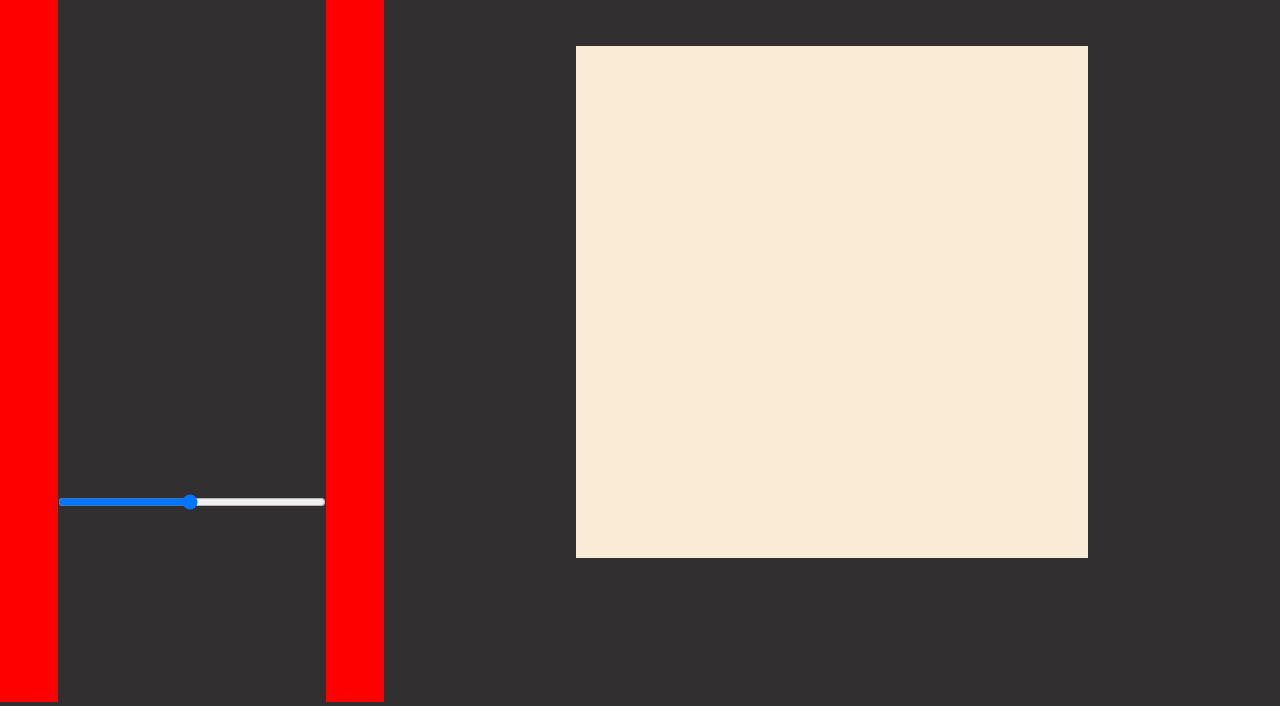
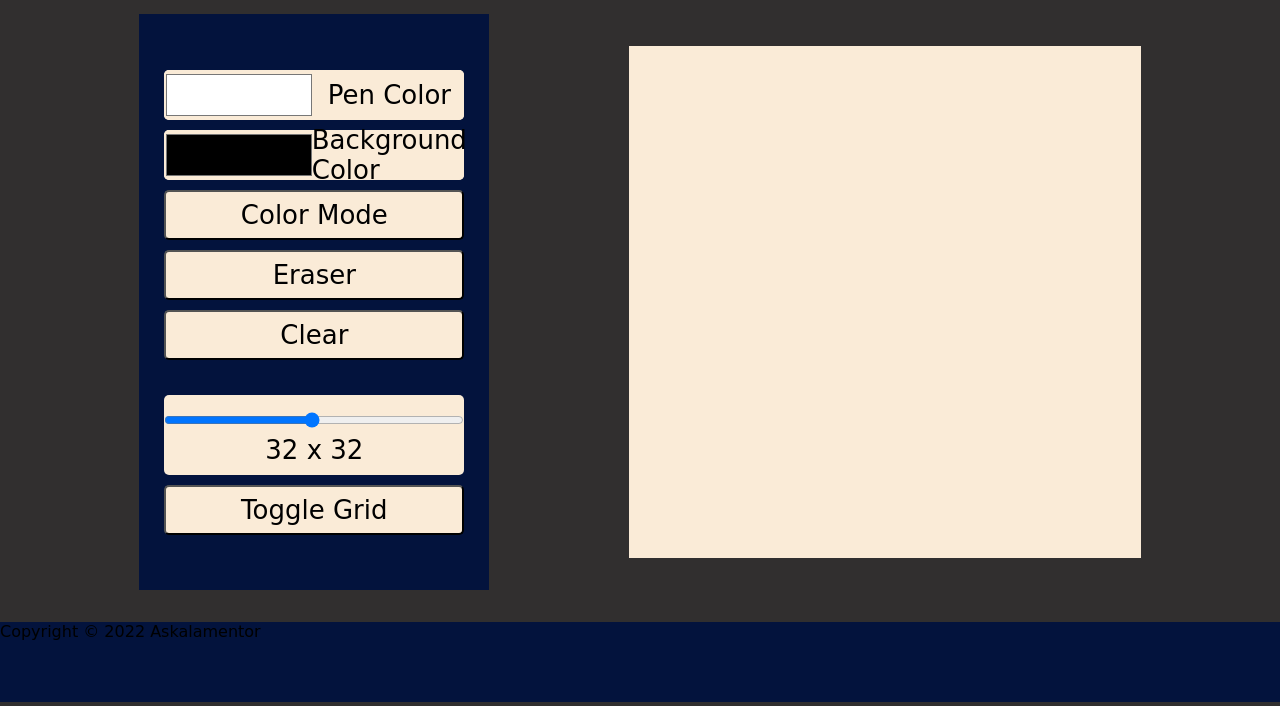
Before and after one commit to uguryilmazdev/etch-a-sketch, a plain HTML site: page index.html in a window 1280 px wide. Shown: the part 98-804 px from the top of the page. Drawn offline with Linux system fonts and the light colour scheme; a web font is replaced by a local one.

Commit message:
Create control buttons module

```diff
--- a/index.html
+++ b/index.html
@@ -1,26 +1,47 @@
 <!DOCTYPE html>
 <html lang="en">
+
 <head>
     <meta charset="UTF-8">
     <meta name="description" content="Etch a sketch application">
     <meta name="viewport" content="width=device-width, initial-scale=1.0">
-        <link rel="stylesheet" href="indexStyles.css">
+    <link rel="stylesheet" href="./indexStyles.css">
     <link rel="preconnect" href="https://fonts.googleapis.com">
     <link rel="preconnect" href="https://fonts.gstatic.com" crossorigin>
     <link href="https://fonts.googleapis.com/css2?family=Bahianita&display=swap" rel="stylesheet">
-        <script src="indexJavaScript.js" defer></script>
+    <script src="./indexJavaScript.js" defer></script>
 </head>
 
 <body>
+    <h1 id="appTitle">Sketch</h1>
+    <main id="main-container">
         <aside class="aside-container" id="aside-container">
-            <p id="sliderText">0</p>
-            <div class="slideContainer">
-                <input type="range" min="1" max="64" value="32"
-                class="slider" id="slider">
+            <div id="penColor" class="colorPalette">
+                <input type="color" id="penColor" name="penColor" value="#FFFFFF">
+                <label for="penColor">Pen Color</label>
             </div>
+            <div id="backgroundColor" class="colorPalette">
+                <input type="color" id="backgroundColor" name="backgroundColor" value="#000000">
+                <label for="backgroundColor">Background Color</label>
+            </div>
+
+            <input type="button" class="button" id="colorModeBtn" value="Color Mode">
+            <input type="button" class="button" id="eraserBtn" value="Eraser">
+            <input type="button" class="button" id="clearBtn" value="Clear">
+
+            <div class="sliderContainer" id="sliderContainer">
+                <input type="range" min="1" max="64" value="32" class="slider" id="slider">
+                <label for="slider" id="sliderText">32 x 32</label>
+            </div>
+
+            <input type="button" class="button" id="toggleGridBtn" value="Toggle Grid">
+
         </aside>
-        <main class="main-container" id="main-container">
+        <div class="sketchFrame" id="sketchFrame">
             <div class="sketch-container" id="sketch-container"></div>
+        </div>
     </main>
+    <footer class="footer" id="footer">Copyright © 2022 Askalamentor</footer>
 </body>
+
 </html>
--- a/indexStyles.css
+++ b/indexStyles.css
@@ -1,5 +1,9 @@
 :root {
     --grey: rgb(49, 47, 47);
+    --white: antiquewhite;
+    --blue: rgb(3, 19, 61);
+    --lightBlue : rgb(134, 226, 226);
+    --black: black;
 }
 
 *, html {
@@ -7,8 +11,24 @@
     margin: 0;
     padding: 0;
     height: 100%;
-    width: 100%;
     background-color: var(--grey);
+}
+
+#appTitle {
+    display: flex;
+    justify-content: center;
+    align-items: center;
+    height: 10%;
+    color: var(--white);
+    font-size: 72px;
+    background-color: var(--blue);
+}
+
+#main-container {
+    display: flex;
+    justify-content: space-evenly;
+    align-items: center;
+    height: 80%;
 }
 
 #aside-container {
@@ -16,26 +36,100 @@
     justify-content: center;
     align-items: center;
     flex-direction: column;
-    background-color: red;
-    height: 100%;
-    width: 30%;
-    float: left;
+    width: 350px;
+    height: 90%;
+    background-color: var(--blue);
 }
 
-#sliderText {
-    width: 70%;
+#aside-container > div {
+    height: 50px;
+    margin: 5px auto;
 }
 
-.slideContainer {
-    width: 70%;
-}
-
-#main-container {
+.colorPalette {
     display: flex;
     justify-content: center;
     align-items: center;
-    height: 100%;
-    width: 70%;
+    border-radius: 5px;
+    background-color: var(--white);
+}
+
+.colorPalette > [type="color"] {
+    border: none;
+    border-radius: 5px;
+    width: 150px;
+    height: 50px;
+    background-color: var(--white);
+}
+
+.colorPalette > label {
+    display: flex;
+    justify-content: center;
+    align-items: center;
+    width: 150px;
+    height: 50px;
+    color: var(--black);
+    background-color: var(--white);
+    font-size: 26px;
+    border-radius: 5px;
+}
+
+#controlButtons {
+    display: flex;
+    flex-direction: column;
+    justify-items: space-evenly;
+    align-items: center;
+}
+
+.button {
+    height: 50px;
+    width: 300px;
+    margin: 5px auto;
+    color: var(--black);
+    font-size: 26px;
+    border-radius: 5px;
+    background-color: var(--white);
+}
+
+.button:hover {
+    background-color: var(--lightBlue);
+}
+
+.button:active {
+    transform: translateY(4px);
+}
+
+#aside-container > #sliderContainer {
+    display: flex;
+    flex-direction: column;
+    height: 80px;
+    border-radius: 5px;
+    margin-top: 30px;
+    background-color: var(--white);
+}
+
+#sliderContainer > #slider {
+    width: 300px;
+    height: 50px;
+}
+
+#sliderContainer > #sliderText {
+    display: flex;
+    justify-content: center;
+    align-items: center;
+    width: 300px;
+    height: 10px;
+    border-radius: 5px;
+    color: var(--black);
+    background-color: var(--white);
+    font-size: 26px;
+}
+
+
+#sketchFrame {
+    display: flex;
+    justify-content: center;
+    align-items: center;
 }
 
 #sketch-container {
@@ -46,7 +140,8 @@
     background-color: antiquewhite;
 }
 
-#button {
-    height: 100px;
-    width: 100px;
+
+.footer {
+    height: 10%;
+    background-color: var(--blue);
 }
```
Lines whose indentation alone changed are shown as unchanged.
